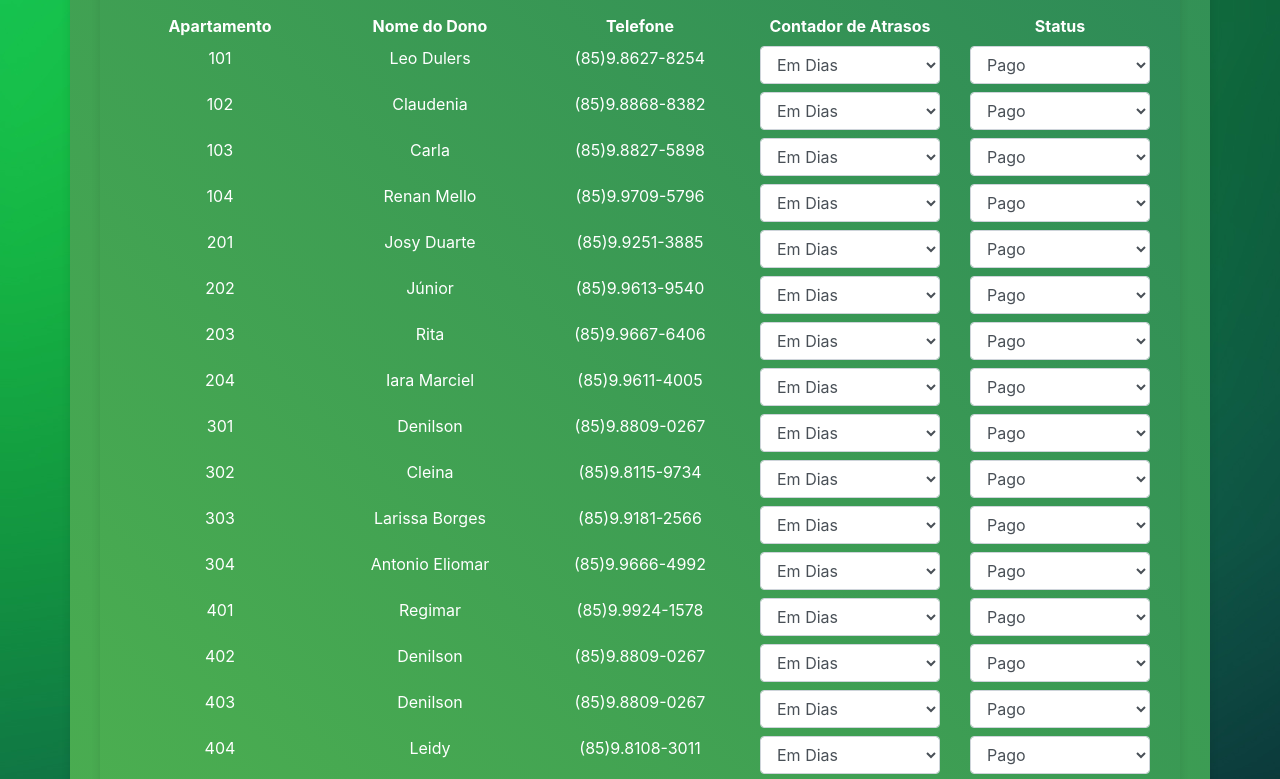
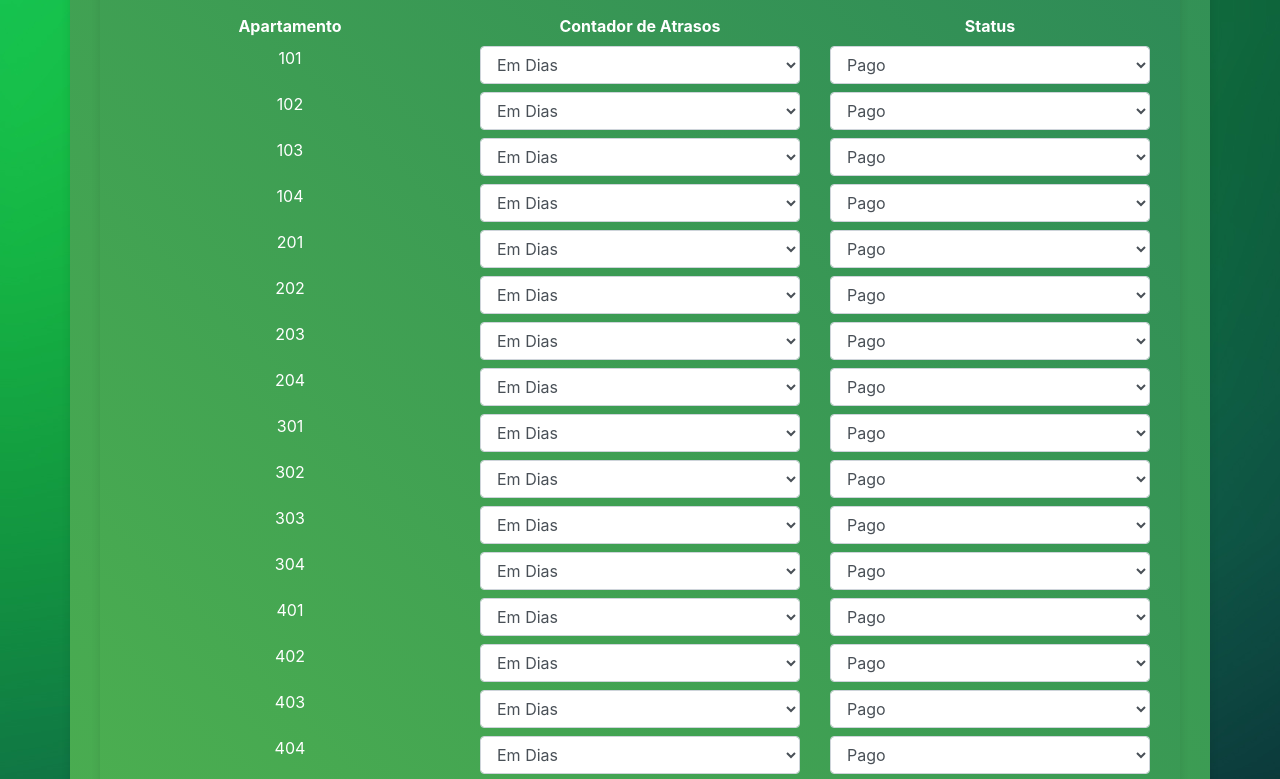
Before and after one commit to leonardolimaof/residencial-primavera, a website: page index.html in a window 1280 px wide. Shown: the part 480-1259 px from the top of the page. Drawn offline with nearby package versions, Linux system fonts and the light colour scheme.

Commit message:
Atualização de informações

```diff
--- a/index.html
+++ b/index.html
@@ -1,5 +1,5 @@
 <!DOCTYPE html>
-<html lang="en">
+<html lang="pt-br">
 <head>
   <meta charset="UTF-8">
   <meta name="viewport" content="width=device-width, initial-scale=1.0">
@@ -17,16 +17,16 @@
   <div class="container">
     <div class="row mb-2 font-weight-bold">
       <div class="col">Apartamento</div>
-      <div class="col">Nome do Dono</div>
-      <div class="col">Telefone</div>
+      <!-- <div class="col">Nome do Dono</div>
+      <div class="col">Telefone</div> -->
       <div class="col">Contador de Atrasos</div>
       <div class="col">Status</div>
     </div>
   <!--Apartamento 101 -->
     <div class="row mb-2">
       <div class="col">101</div>
-      <div class="col">Leo Dulers</div>
-      <div class="col">(85)9.8627-8254</div>
+      <!-- <div class="col">Leo Dulers</div>
+      <div class="col">(85)9.8627-8254</div> -->
       <div class="col">
         <select class="form-control" id="atraso_apartamento_101" name="atraso" data-apartamento="101">
           <option value="0">Em Dias</option>
@@ -53,8 +53,8 @@
   <!-- Apartamento 102 -->
   <div class="row mb-2">
     <div class="col">102</div>
-    <div class="col">Claudenia</div>
-    <div class="col">(85)9.8868-8382</div>
+    <!-- <div class="col">Claudenia</div>
+    <div class="col">(85)9.8868-8382</div> -->
     <div class="col">
     <select class="form-control" id="atraso_apartamento_102" name="atraso" data-apartamento="102">
       <option value="0">Em Dias</option>
@@ -81,8 +81,8 @@
   <!-- Apartamento 103 -->
   <div class="row mb-2">
     <div class="col">103</div>
-    <div class="col">Carla</div>
-    <div class="col">(85)9.8827-5898</div>
+    <!-- <div class="col">Carla</div>
+    <div class="col">(85)9.8827-5898</div> -->
     <div class="col">
     <select class="form-control" id="atraso_apartamento_103" name="atraso" data-apartamento="103">
       <option value="0">Em Dias</option>
@@ -109,8 +109,8 @@
   <!-- Apartamento 104 -->
   <div class="row mb-2">
     <div class="col">104</div>
-    <div class="col">Renan Mello</div>
-    <div class="col">(85)9.9709-5796</div>
+    <!-- <div class="col">Renan Mello</div>
+    <div class="col">(85)9.9709-5796</div> -->
     <div class="col">
     <select class="form-control" id="atraso_apartamento_104" name="atraso" data-apartamento="104">
       <option value="0">Em Dias</option>
@@ -137,8 +137,8 @@
   <!-- Apartamento 201 -->
   <div class="row mb-2">
     <div class="col">201</div>
-    <div class="col">Josy Duarte</div>
-    <div class="col">(85)9.9251-3885</div>
+    <!-- <div class="col">Josy Duarte</div>
+    <div class="col">(85)9.9251-3885</div> -->
     <div class="col">
     <select class="form-control" id="atraso_apartamento_201" name="atraso" data-apartamento="201">
       <option value="0">Em Dias</option>
@@ -165,8 +165,8 @@
   <!-- Apartamento 202 -->
   <div class="row mb-2">
     <div class="col">202</div>
-    <div class="col">Júnior</div>
-    <div class="col">(85)9.9613-9540</div>
+    <!-- <div class="col">Júnior</div>
+    <div class="col">(85)9.9613-9540</div> -->
     <div class="col">
     <select class="form-control" id="atraso_apartamento_202" name="atraso" data-apartamento="202">
       <option value="0">Em Dias</option>
@@ -193,8 +193,8 @@
   <!-- Apartamento 203 -->
   <div class="row mb-2">
     <div class="col">203</div>
-    <div class="col">Rita</div>
-    <div class="col">(85)9.9667-6406</div>
+    <!-- <div class="col">Rita</div>
+    <div class="col">(85)9.9667-6406</div> -->
     <div class="col">
     <select class="form-control" id="atraso_apartamento_203" name="atraso" data-apartamento="203">
       <option value="0">Em Dias</option>
@@ -221,8 +221,8 @@
   <!-- Apartamento 204 -->
   <div class="row mb-2">
     <div class="col">204</div>
-    <div class="col">Iara Marciel</div>
-    <div class="col">(85)9.9611-4005</div>
+    <!-- <div class="col">Iara Marciel</div>
+    <div class="col">(85)9.9611-4005</div> -->
     <div class="col">
     <select class="form-control" id="atraso_apartamento_204" name="atraso" data-apartamento="204">
       <option value="0">Em Dias</option>
@@ -249,8 +249,8 @@
   <!-- Apartamento 301 -->
   <div class="row mb-2">
     <div class="col">301</div>
-    <div class="col">Denilson</div>
-    <div class="col">(85)9.8809-0267</div>
+    <!-- <div class="col">Denilson</div>
+    <div class="col">(85)9.8809-0267</div> -->
     <div class="col">
     <select class="form-control" id="atraso_apartamento_301" name="atraso" data-apartamento="301">
       <option value="0">Em Dias</option>
@@ -277,8 +277,8 @@
   <div class="row mb-2">
       <!-- Apartamento 302 -->
     <div class="col">302</div>
-    <div class="col">Cleina</div>
-    <div class="col">(85)9.8115-9734</div>
+    <!-- <div class="col">Cleina</div>
+    <div class="col">(85)9.8115-9734</div> -->
     <div class="col">
     <select class="form-control" id="atraso_apartamento_302" name="atraso" data-apartamento="302">
       <option value="0">Em Dias</option>
@@ -305,8 +305,8 @@
   <!-- Apartamento 303 -->
   <div class="row mb-2">
     <div class="col">303</div>
-    <div class="col">Larissa Borges</div>
-    <div class="col">(85)9.9181-2566</div>
+    <!-- <div class="col">Larissa Borges</div>
+    <div class="col">(85)9.9181-2566</div> -->
     <div class="col">
     <select class="form-control" id="atraso_apartamento_303" name="atraso" data-apartamento="303">
       <option value="0">Em Dias</option>
@@ -333,8 +333,8 @@
   <!-- Apartamento 304 -->
   <div class="row mb-2">
     <div class="col">304</div>
-    <div class="col">Antonio Eliomar</div>
-    <div class="col">(85)9.9666-4992</div>
+    <!-- <div class="col">Antonio Eliomar</div>
+    <div class="col">(85)9.9666-4992</div> -->
     <div class="col">
     <select class="form-control" id="atraso_apartamento_304" name="atraso" data-apartamento="304">
       <option value="0">Em Dias</option>
@@ -361,8 +361,8 @@
   <!-- Apartamento 401 -->
   <div class="row mb-2">
     <div class="col">401</div>
-    <div class="col">Regimar</div>
-    <div class="col">(85)9.9924-1578</div>
+    <!-- <div class="col">Regimar</div>
+    <div class="col">(85)9.9924-1578</div> -->
     <div class="col">
     <select class="form-control" id="atraso_apartamento_401" name="atraso" data-apartamento="401">
       <option value="0">Em Dias</option>
@@ -389,8 +389,8 @@
   <!-- Apartamento 402 -->
   <div class="row mb-2">
     <div class="col">402</div>
-    <div class="col">Denilson</div>
-    <div class="col">(85)9.8809-0267</div>
+    <!-- <div class="col">Denilson</div>
+    <div class="col">(85)9.8809-0267</div> -->
     <div class="col">
     <select class="form-control" id="atraso_apartamento_402" name="atraso" data-apartamento="402">
       <option value="0">Em Dias</option>
@@ -417,8 +417,8 @@
   <!-- Apartamento 403 -->
   <div class="row mb-2">
     <div class="col">403</div>
-    <div class="col">Denilson</div>
-    <div class="col">(85)9.8809-0267</div>
+    <!-- <div class="col">Denilson</div>
+    <div class="col">(85)9.8809-0267</div> -->
     <div class="col">
     <select class="form-control" id="atraso_apartamento_403" name="atraso" data-apartamento="403">
       <option value="0">Em Dias</option>
@@ -445,8 +445,8 @@
   <!-- Apartamento 404 -->
   <div class="row mb-2">
     <div class="col">404</div>
-    <div class="col">Leidy</div>
-    <div class="col">(85)9.8108-3011</div>
+    <!-- <div class="col">Leidy</div>
+    <div class="col">(85)9.8108-3011</div> -->
     <div class="col">
     <select class="form-control" id="atraso_apartamento_404" name="atraso" data-apartamento="404">
       <option value="0">Em Dias</option>
```
